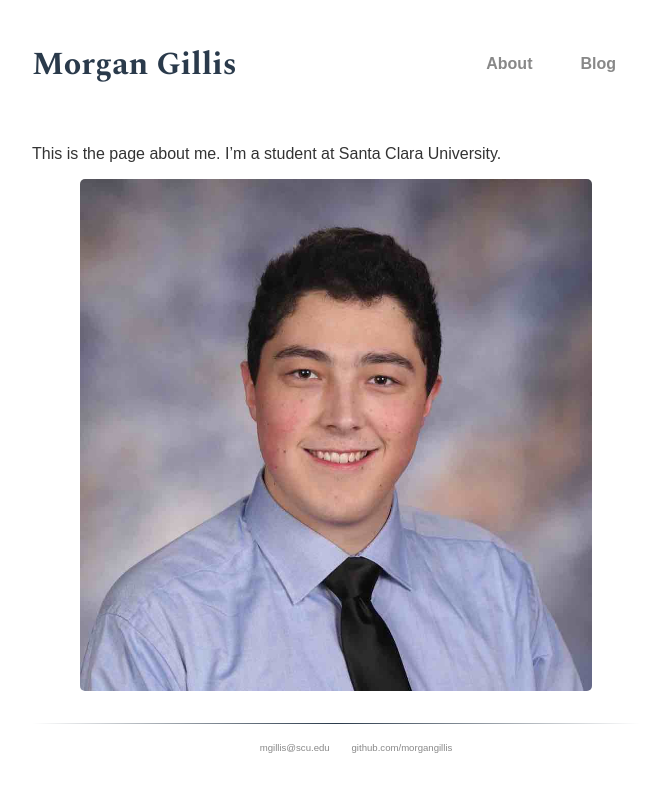
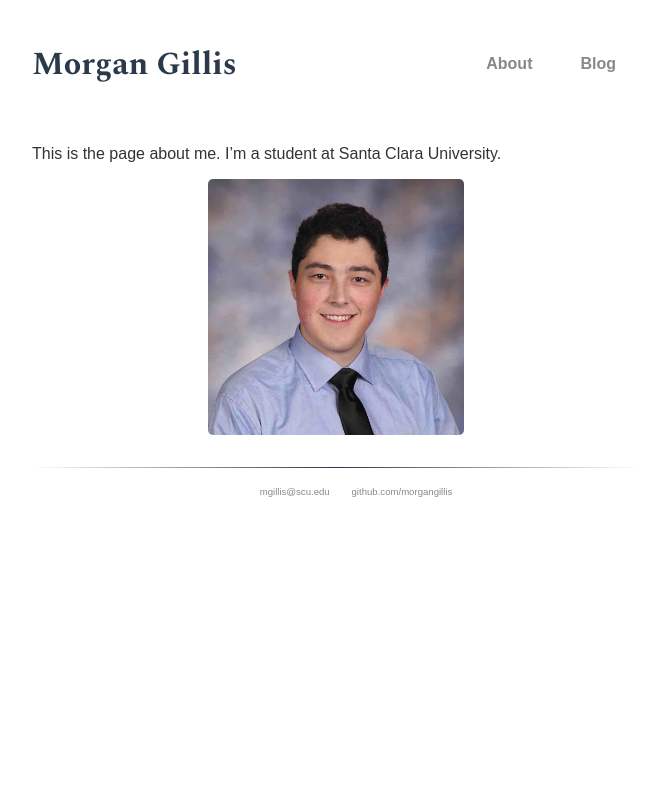
Before and after one commit to morgangillis/morgangillis.github.io, a Jekyll site: the page built from about.md, in a window 1280 px wide. Shown: the top 792 px of the page, without its empty margins (304-957 px from the left). Built offline with Jekyll 4.4.1, drawn with Linux system fonts in a browser that asks for light colours; some web fonts are replaced.

Commit message:
Update about.md

```diff
--- a/about.md
+++ b/about.md
@@ -6,4 +6,4 @@ permalink: /about/
 
 This is the page about me. I'm a student at Santa Clara University.
 
-![portrait alt <>]({{ site.url }}/assets/professional_square_1000x1000.jpg){:height="512px" width="512px"}
+![portrait alt <>]({{ site.url }}/assets/professional_square_1000x1000.jpg){:height="256px" width="256px"}
```
